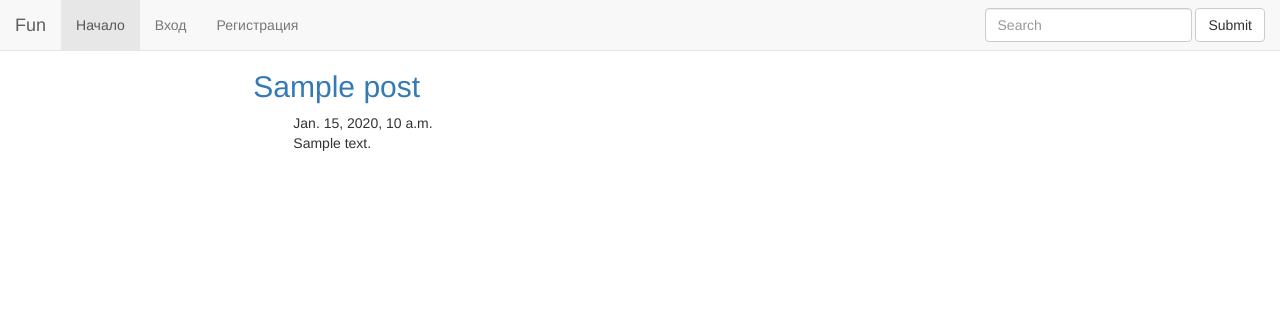
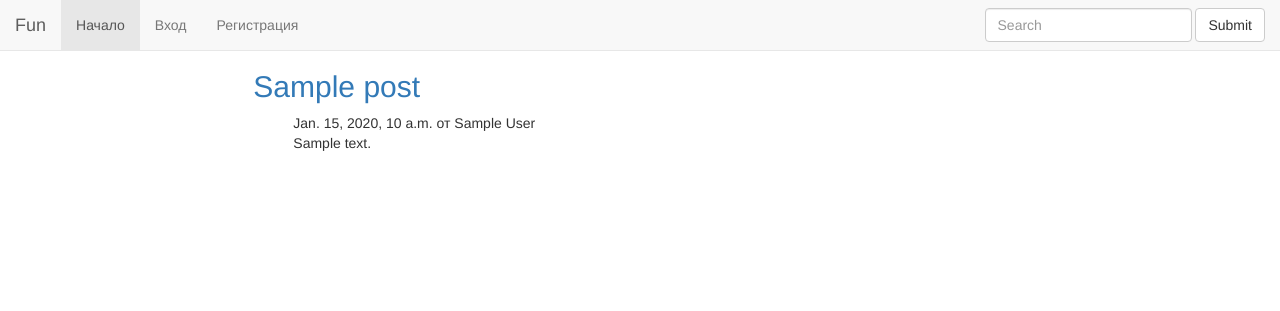
Before and after one commit to mitaka/fun, a Django app: template core/templates/core/post_list.html in a window 1280 px wide. Shown: the top 311 px of the page. Run offline with Django 3.2, Linux system fonts and the light colour scheme; the template is opened without the code that fills it: most values are stand-ins (such as "Sample title", 1, 10 or a date in 2020); some libraries are stand-ins or nearby versions.

Commit message:
* core/templates/core/post_list.html: 	- Added more properties to post display.

```diff
--- a/core/templates/core/post_list.html
+++ b/core/templates/core/post_list.html
@@ -9,7 +9,7 @@
             <ul>
                 <div class="post-title"><h2><a href="{% url 'post' pk=post.pk slug=post.slug %}">{{ post.title }}</a></h2></div>
                 <ul>
-                    <div class="post-time">{{ post.date_created }}</div>
+                    <div class="post-time">{{ post.date_created }} от {{ post.author }}</div>
                     <div class="post-content">
                         {% autoescape off %}
                         {{ post.content | linebreaks | safe }}
```
